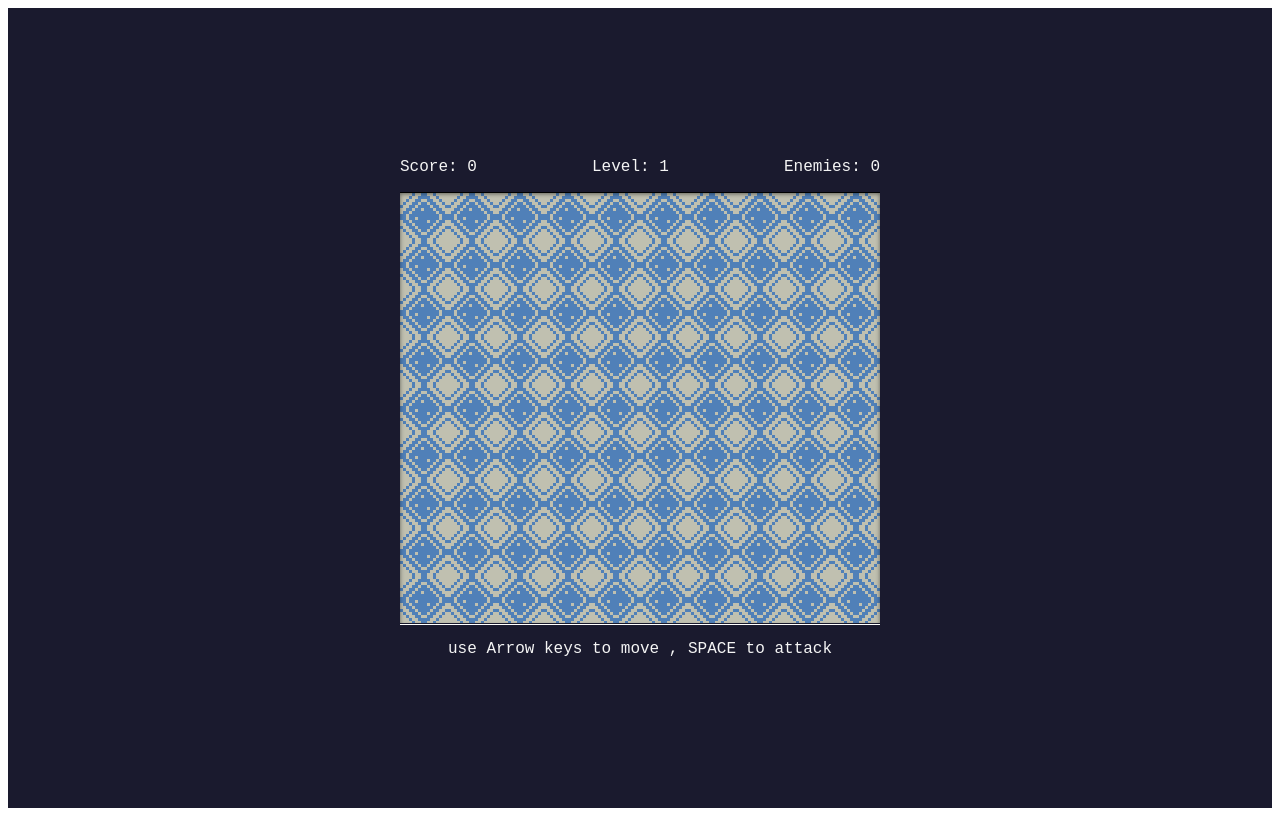
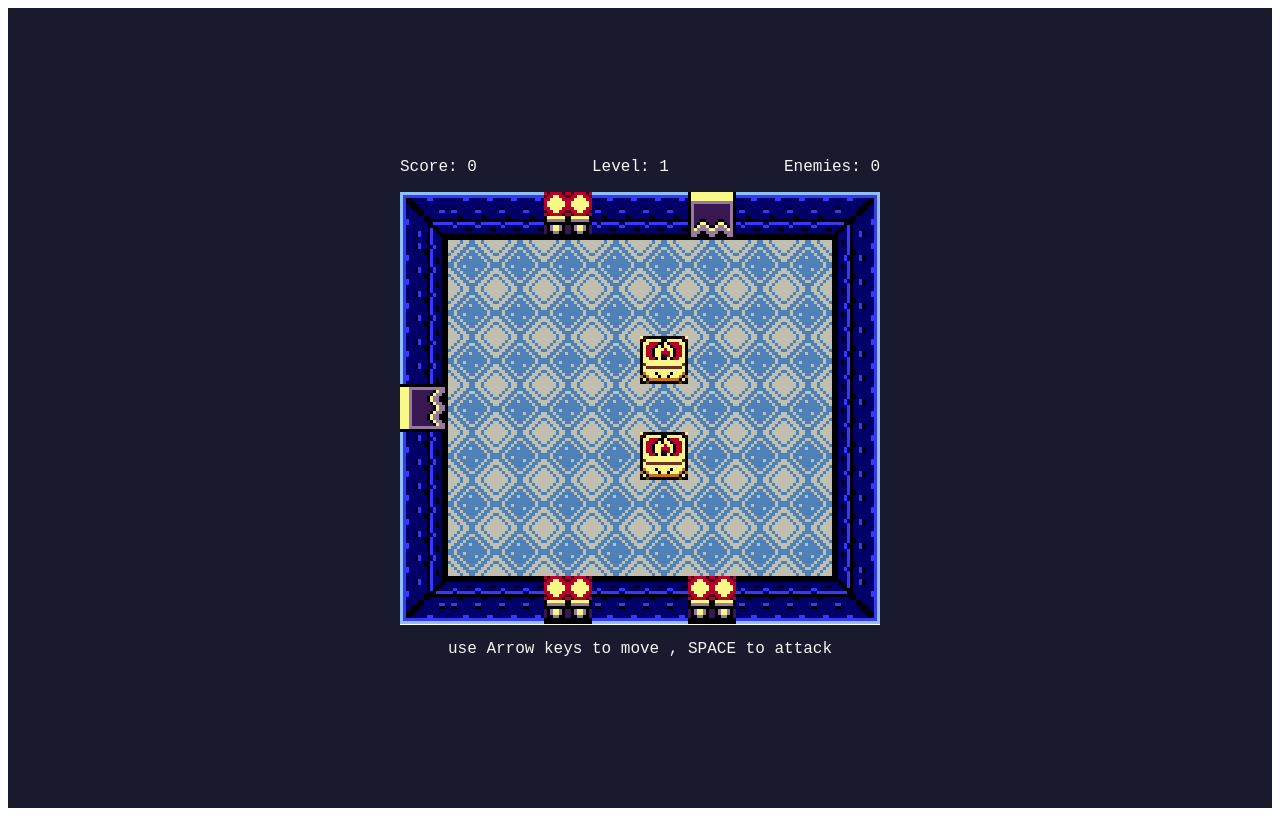
Before and after one commit to toavinathefirst-lang/zeldaJS, a website built with Vite: page index.html in a window 1280 px wide. Built offline with nearby package versions, Linux system fonts and the light colour scheme.

Commit message:
add no alive element level1

```diff
--- a/src/main.js
+++ b/src/main.js
@@ -48,12 +48,79 @@ document.addEventListener('DOMContentLoaded',()=>{
             'xddddddddz',
         ]
     ]
+    function createPlayer(){
+
+    }
     function createBoard(){
         gameRunning = true;
         grid.innerHTML="";
         squares.length=0;
-        enemies=[]
+        enemies=[];
+        const currentMap =maps[level]
         for (let i = 0; i < 9; i++) {
+            for(let j=0;j<10;j++){
+                const square = document.createElement('div');
+                square.setAttribute("id",i*width+j);
+
+                const char = currentMap[i][j];
+                addMapElement(square,char,j,i);
+
+
+                grid.appendChild(square)
+                squares.push(square)
+            }
+        }
+    }
+    createBoard()
+    /**
+     * @param {string} char
+     * @param {HTMLDivElement} square
+     * @param {number} x
+     * @param {number} y
+     */
+    function addMapElement(square,char,x,y){
+        switch (char) {
+            case 'a':
+                square.classList.add('left_wall')
+                break
+            case 'b':
+                square.classList.add('right_wall')
+                break
+            case 'c':
+                square.classList.add('top_wall')
+                break
+            case 'd':
+                square.classList.add('bottom_wall')
+                break
+            case 'w':
+                square.classList.add('top_right_wall')
+                break
+            case 'x':
+                square.classList.add('bottom_left_wall')
+                break
+            case 'y':
+                square.classList.add('top_left_wall')
+                break
+            case 'z':
+                square.classList.add('bottom_right_wall')
+                break
+            case '%':
+                square.classList.add('left_door')
+                break
+            case '^':
+                square.classList.add('top_door')
+                break
+            case '$':
+                square.classList.add('stairs')
+                break
+            case ')':
+                square.classList.add('lanterns')
+                break
+            case '(':
+                square.classList.add('fire_pot')
+                break
+
+
         }
     }
 })
```
Also changed, not shown: src/style.css (line endings or trailing spaces).
